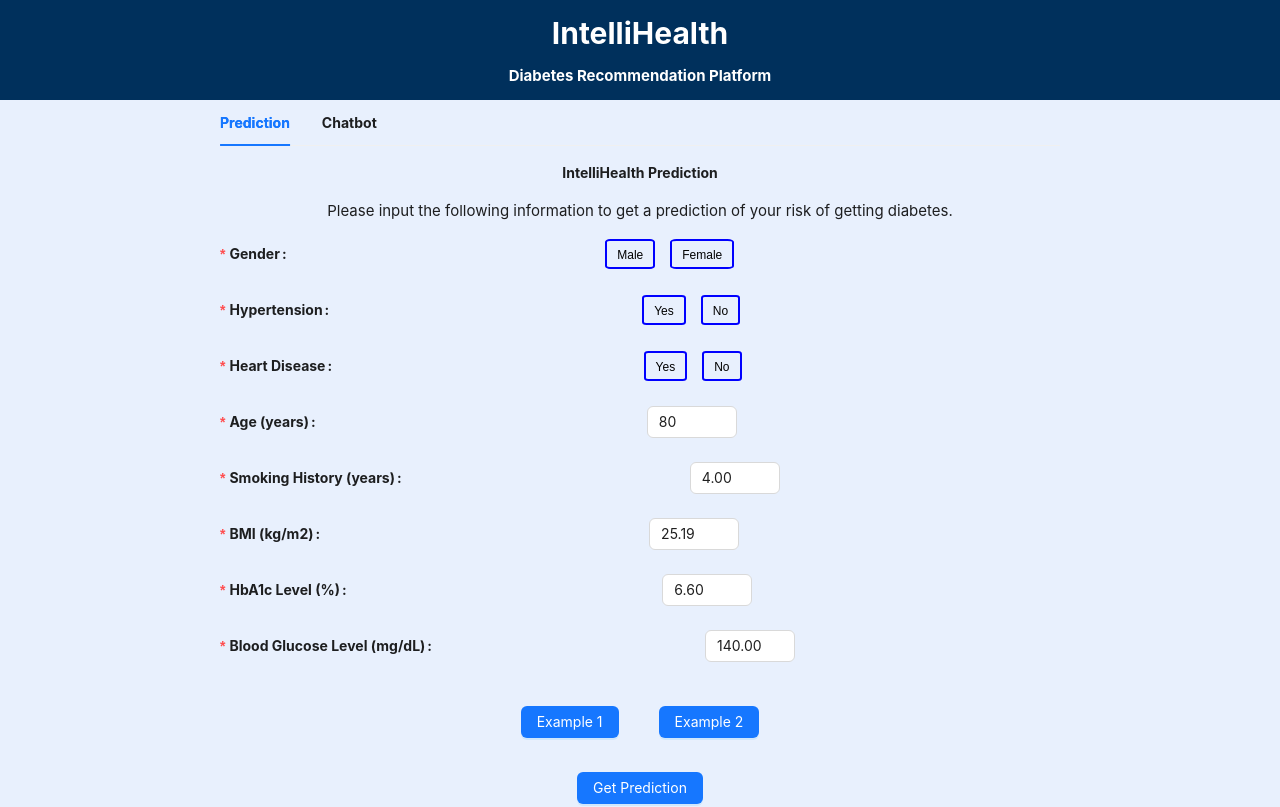
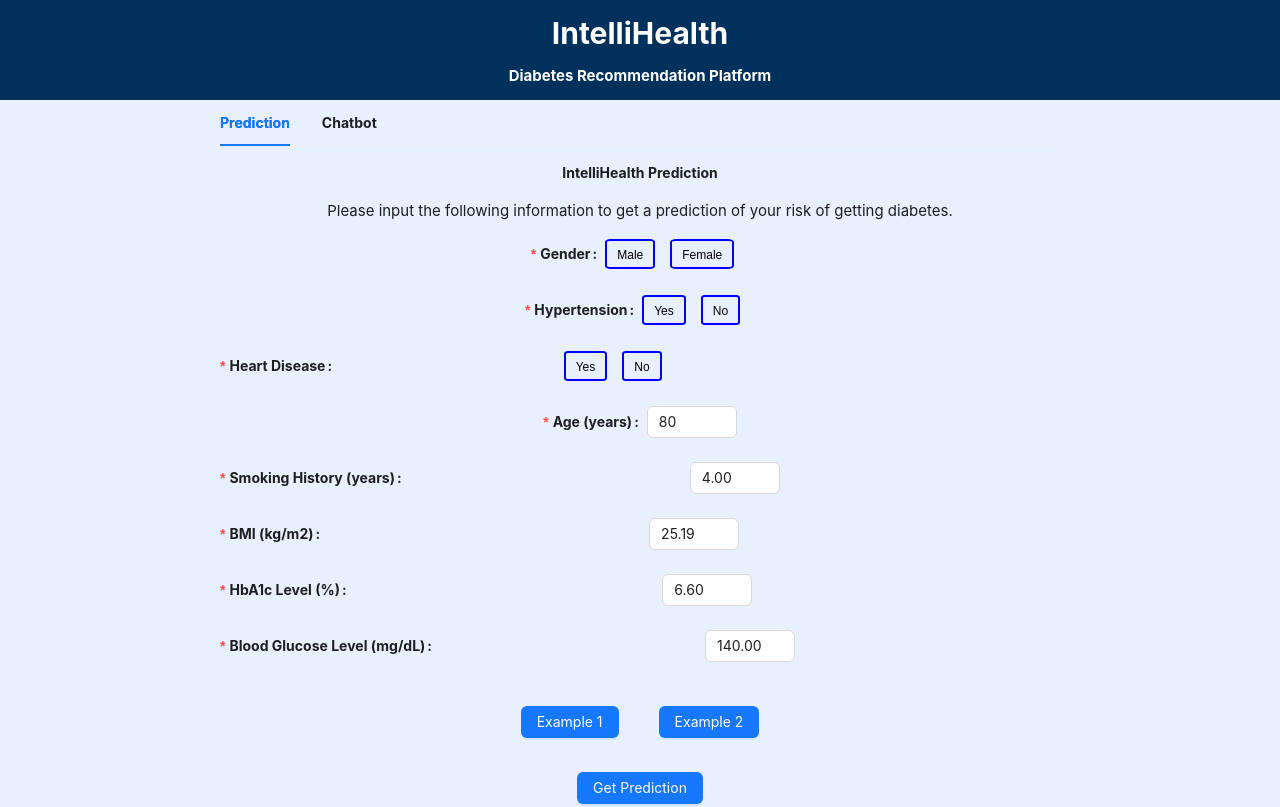
Before and after one commit to kevin866/IntelliHealth, a React (Create React App) app in the folder IntelliHealthApp/IntelliHealthReact/intellihealthfrontend/: page / in a window 1280 px wide. Shown: the top 807 px of the page. Built offline with nearby package versions, Linux system fonts and the light colour scheme.

Commit message:
in process

```diff
--- a/IntelliHealthApp/IntelliHealthReact/intellihealthfrontend/src/components/Physician.js
+++ b/IntelliHealthApp/IntelliHealthReact/intellihealthfrontend/src/components/Physician.js
@@ -40,9 +40,10 @@
 
 
 import React, { Component } from 'react';
-import { Button, Input, Card, Form, InputNumber, Tabs } from 'antd';
+import { Button, Input, Card, Form, InputNumber, Tabs, Space} from 'antd';
 import axios from 'axios';
 import SelectionButton from './SelectionButton'; // Import the SelectionButton component
+
 
 
 
@@ -379,7 +380,16 @@ class Physician extends Component {
                             {/* <Form.Item label="Gender" name="gender" initialValue={0} rules={[{ required: true, message: 'Please input valid numbers'}]}>
                                 <InputNumber min={0} max={1} onChange={this.onChangeGender} precision={0}/>
                             </Form.Item> */}
-                            <Form.Item label="Gender" name="gender" rules={[{ required: true }]}>
+                            <Form.Item label="Gender" name="gender" rules={[
+                                                                            {
+                                                                            required: true,
+                                                                            message: 'Please select an option',
+                                                                            validator: (_, value) =>
+                                                                                value ? Promise.resolve() : Promise.reject('Please select an option'),
+                                                                            },
+                                                                        ]}
+                                                                        style={{ display: 'flex', justifyContent: 'center' }}
+                            >
                             <SelectionButton
                                 isSelected={this.state.maleisSelected1}
                                 onSelect={this.onClickMale}
@@ -394,7 +404,16 @@ class Physician extends Component {
                             {/* <Form.Item label="Hypertension" name="hypertension" initialValue={0} rules={[{ required: true, message: 'Please input valid numbers'}]}>
                                 <InputNumber min={0} max={1} onChange={this.onChangeHypertension} precision={0}/>
                             </Form.Item> */}
-                            <Form.Item label="Hypertension" name="hypertension" rules={[{ required: true }]}>
+                            <Form.Item label="Hypertension" name="hypertension" rules={[
+                                                                            {
+                                                                            required: true,
+                                                                            message: 'Please select an option',
+                                                                            validator: (_, value) =>
+                                                                                value ? Promise.resolve() : Promise.reject('Please select an option'),
+                                                                            },
+                                                                        ]}
+                                                                        style={{ display: 'flex', justifyContent: 'center' }}
+                            >
                             <SelectionButton
                                 isSelected={this.state.hyperisSelected2}
                                 onSelect={this.onClickhypertension2}
@@ -411,7 +430,16 @@ class Physician extends Component {
                             </Form.Item> */}
 
 
-                            <Form.Item label="Heart Disease" name="heartdisease" rules={[{ required: true }]}>
+                            {/* <Form.Item label="Heart Disease" name="heartdisease" rules={[
+                                                                            {
+                                                                            required: true,
+                                                                            message: 'Please select an option',
+                                                                            validator: (_, value) =>
+                                                                                value ? Promise.resolve() : Promise.reject('Please select an option'),
+                                                                            },
+                                                                        ]}
+                                                                        style={{ display: 'flex', justifyContent: 'center' }}
+                            >
                             <SelectionButton
                                 isSelected={this.state.hedisisSelected2}
                                 onSelect={this.onClickheartdis2}
@@ -422,9 +450,45 @@ class Physician extends Component {
                                 onSelect={this.onClickheartdis1}
                                 label="No"
                             />
+                            </Form.Item> */}
+                            <Form.Item
+                            label="Heart Disease"
+                            name="heartdisease"
+                            rules={[
+                                {
+                                required: true,
+                                message: 'Please select an option',
+                                validator: (_, value) =>
+                                    value ? Promise.resolve() : Promise.reject('Please select an option'),
+                                },
+                            ]}
+                            labelAlign="left"
+                            wrapperCol={{ span: 16 }} // Adjust the span value to control the width of the buttons container
+                            >
+                            <div style={{ display: 'flex', justifyContent: 'center' }}>
+                                <SelectionButton
+                                isSelected={this.state.hedisisSelected2}
+                                onSelect={this.onClickheartdis2}
+                                label="Yes"
+                                />
+                                <SelectionButton
+                                isSelected={this.state.hedisisSelected1}
+                                onSelect={this.onClickheartdis1}
+                                label="No"
+                                />
+                            </div>
                             </Form.Item>
 
-                            <Form.Item label="Age (years)" name="age" initialValue={80} rules={[{ required: true, message: 'Please input valid numbers'}]}>
+                            <Form.Item label="Age (years)" name="age" initialValue={80} rules={[
+                                                                            {
+                                                                            required: true,
+                                                                            message: 'Please select an option',
+                                                                            validator: (_, value) =>
+                                                                                value ? Promise.resolve() : Promise.reject('Please select an option'),
+                                                                            },
+                                                                        ]}
+                                                                        style={{ display: 'flex', justifyContent: 'center' }}
+                            >
                                 <InputNumber min={0} max={100} onChange={this.onChangeAge} precision={0}/>
                             </Form.Item>
 
```
